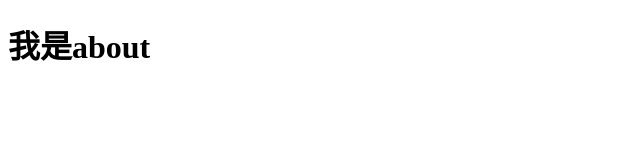
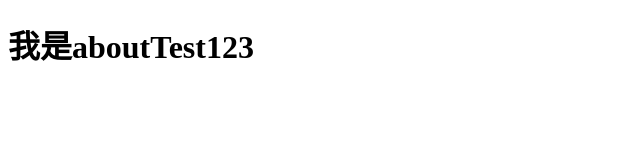
Before and after one commit to iamreneewang/vitewebproject, a website built with Vite: page pages/about.html in a window 1280 px wide. Shown: the whole page, without its empty margins (0-640 px from the left). Built offline with nearby package versions, Linux system fonts and the light colour scheme.

Commit message:
2 commit

```diff
--- a/pages/about.html
+++ b/pages/about.html
@@ -8,7 +8,7 @@
   </head>
   <body>
     <%- include('./layout/header'); -%>
-    <h1>我是about</h1>
+    <h1>我是aboutTest123</h1>
     <%- include('./layout/footer'); -%>
 
     <script type="module" src="../main.js"></script>
--- a/vite.config.js
+++ b/vite.config.js
@@ -25,7 +25,7 @@ function moveOutputPlugin() {
 export default defineConfig({
   // base 的寫法：
   // base: '/Repository 的名稱/'
-  base: '/web-layout-training-vite/',
+  base: '/vitewebproject/',
   plugins: [
     liveReload(['./layout/**/*.ejs', './pages/**/*.ejs', './pages/**/*.html']),
     ViteEjsPlugin(),
```
